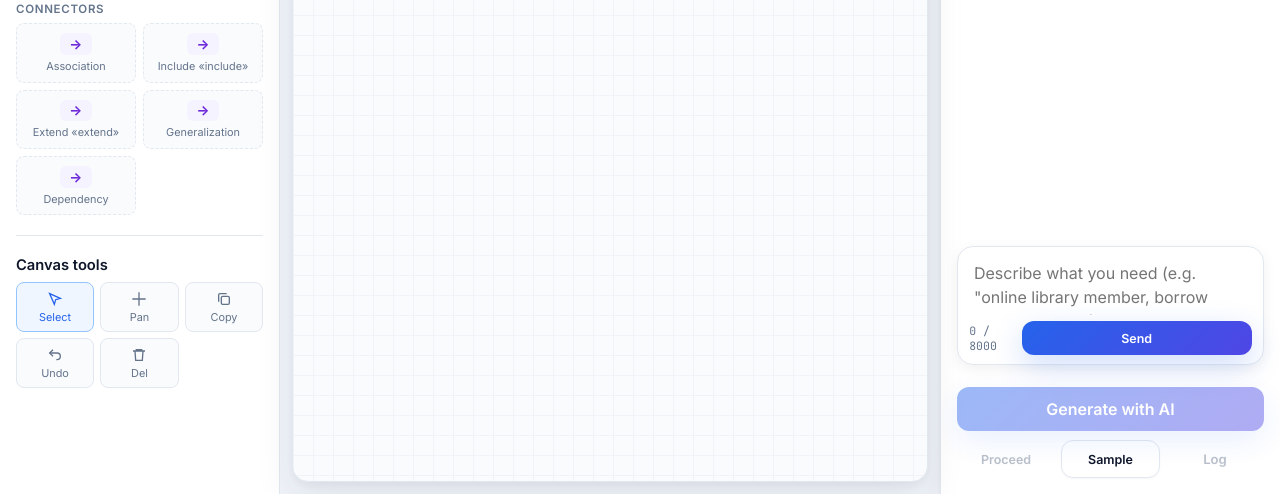
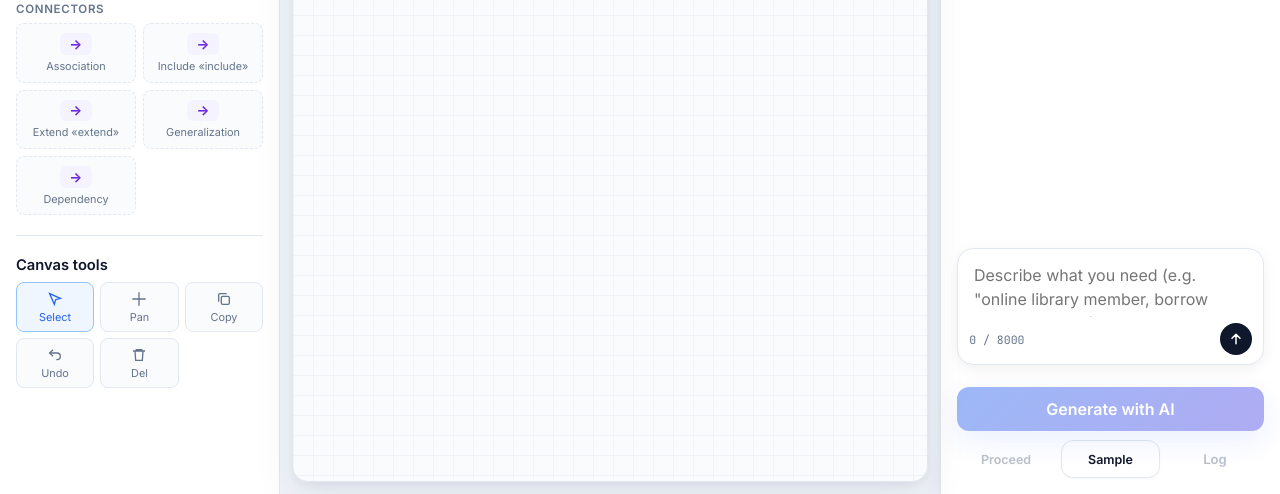
Before and after one commit to pakabbas/genAI, a FastAPI app: page / in a window 1280 px wide. Shown: the part 566-1060 px from the top of the page. Run offline with FastAPI, Linux system fonts and the light colour scheme; data that the repository does not hold is empty.

Commit message:
Shrink chat Send to a ChatGPT-style circular icon button.
Co-authored-by: Cursor <cursoragent@cursor.com>

```diff
--- a/app/main.py
+++ b/app/main.py
@@ -41,7 +41,7 @@ _root_path = str(_settings["app_root_path"])
 app = FastAPI(
     title="GenAI Diagram Studio",
     description="AI-powered diagram designer with project storage and canvas export API",
-    version="2.3.6",
+    version="2.3.7",
 )
 
 # Public read APIs for client canvas demos (no API key). CORS enabled for integration testing.
--- a/static/css/style.css
+++ b/static/css/style.css
@@ -690,9 +690,48 @@ input {
   padding: 0 0.15rem;
 }
 
-.btn-send-chat {
-  min-width: 4.5rem;
-  border-radius: 999px;
+.btn-send-icon {
+  display: inline-flex;
+  align-items: center;
+  justify-content: center;
+  width: 32px;
+  height: 32px;
+  padding: 0;
+  border: none;
+  border-radius: 50%;
+  background: #0f172a;
+  color: #fff;
+  cursor: pointer;
+  flex-shrink: 0;
+  transition: background 0.15s, opacity 0.15s, transform 0.15s;
+}
+
+.btn-send-icon:hover:not(:disabled) {
+  background: #2563eb;
+}
+
+.btn-send-icon:not(:disabled):active {
+  transform: scale(0.94);
+}
+
+.btn-send-icon:disabled {
+  opacity: 0.35;
+  cursor: not-allowed;
+}
+
+.btn-send-icon .btn-send-icon-svg {
+  display: block;
+}
+
+.btn-send-icon.is-loading .btn-send-icon-svg {
+  display: none;
+}
+
+.btn-send-icon .btn-spinner {
+  width: 14px;
+  height: 14px;
+  border-width: 2px;
+  border-top-color: #fff;
 }
 
 .panel-actions-chat {
--- a/static/js/designer/app.js
+++ b/static/js/designer/app.js
@@ -1,7 +1,7 @@
 // Cache-bust every module — app.js?v= alone is not enough; browsers cache bare imports.
-import { DIAGRAM_TYPE_LABELS, SAMPLE_DIAGRAMS } from "./diagram-types.js?v=2.3.6";
-import { DiagramCanvas } from "./canvas.js?v=2.3.6";
-import { normalizeDiagram } from "./normalize.js?v=2.3.6";
+import { DIAGRAM_TYPE_LABELS, SAMPLE_DIAGRAMS } from "./diagram-types.js?v=2.3.7";
+import { DiagramCanvas } from "./canvas.js?v=2.3.7";
+import { normalizeDiagram } from "./normalize.js?v=2.3.7";
 
 (() => {
   const APP_ROOT = document.querySelector('meta[name="app-root"]')?.content || "";
--- a/static/js/designer/canvas.js
+++ b/static/js/designer/canvas.js
@@ -1,4 +1,4 @@
-import { defaultNodeSize, nextId } from "./diagram-types.js?v=2.3.6";
+import { defaultNodeSize, nextId } from "./diagram-types.js?v=2.3.7";
 
 const GRID = 20;
 const MIN_ZOOM = 0.25;
--- a/templates/index.html
+++ b/templates/index.html
@@ -9,7 +9,7 @@
   <link rel="preconnect" href="https://fonts.googleapis.com" />
   <link rel="preconnect" href="https://fonts.gstatic.com" crossorigin />
   <link href="https://fonts.googleapis.com/css2?family=Inter:wght@400;500;600;700&family=JetBrains+Mono:wght@400;500&display=swap" rel="stylesheet" />
-  <link rel="stylesheet" href="{{ root_path }}/static/css/style.css?v=2.3.6" />
+  <link rel="stylesheet" href="{{ root_path }}/static/css/style.css?v=2.3.7" />
 </head>
 <body>
   <div class="ambient ambient-a"></div>
@@ -164,8 +164,10 @@
               ></textarea>
               <div class="req-chat-compose-footer">
                 <span class="char-count" id="charCount">0 / 8000</span>
-                <button type="button" class="btn btn-primary btn-sm btn-send-chat" id="sendChatBtn">
-                  <span class="btn-label">Send</span>
+                <button type="button" class="btn-send-icon" id="sendChatBtn" title="Send" aria-label="Send">
+                  <svg class="btn-send-icon-svg" width="16" height="16" viewBox="0 0 24 24" fill="none" aria-hidden="true">
+                    <path d="M12 19V5M12 5l-6 6M12 5l6 6" stroke="currentColor" stroke-width="2.25" stroke-linecap="round" stroke-linejoin="round"/>
+                  </svg>
                   <span class="btn-spinner" hidden aria-hidden="true"></span>
                 </button>
               </div>
@@ -275,6 +277,6 @@
     </div>
   </div>
 
-  <script type="module" src="{{ root_path }}/static/js/designer/app.js?v=2.3.6"></script>
+  <script type="module" src="{{ root_path }}/static/js/designer/app.js?v=2.3.7"></script>
 </body>
 </html>
```
Also changed, not shown: static/js/designer/normalize.js.
